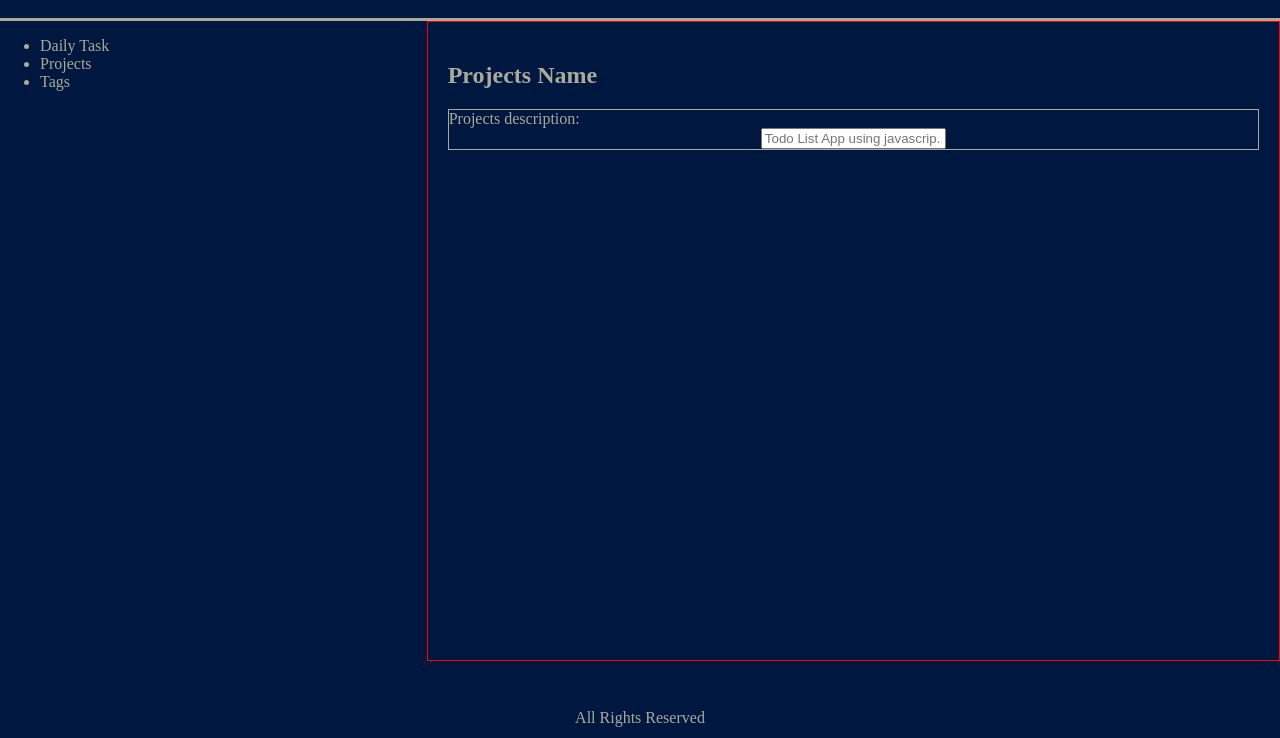
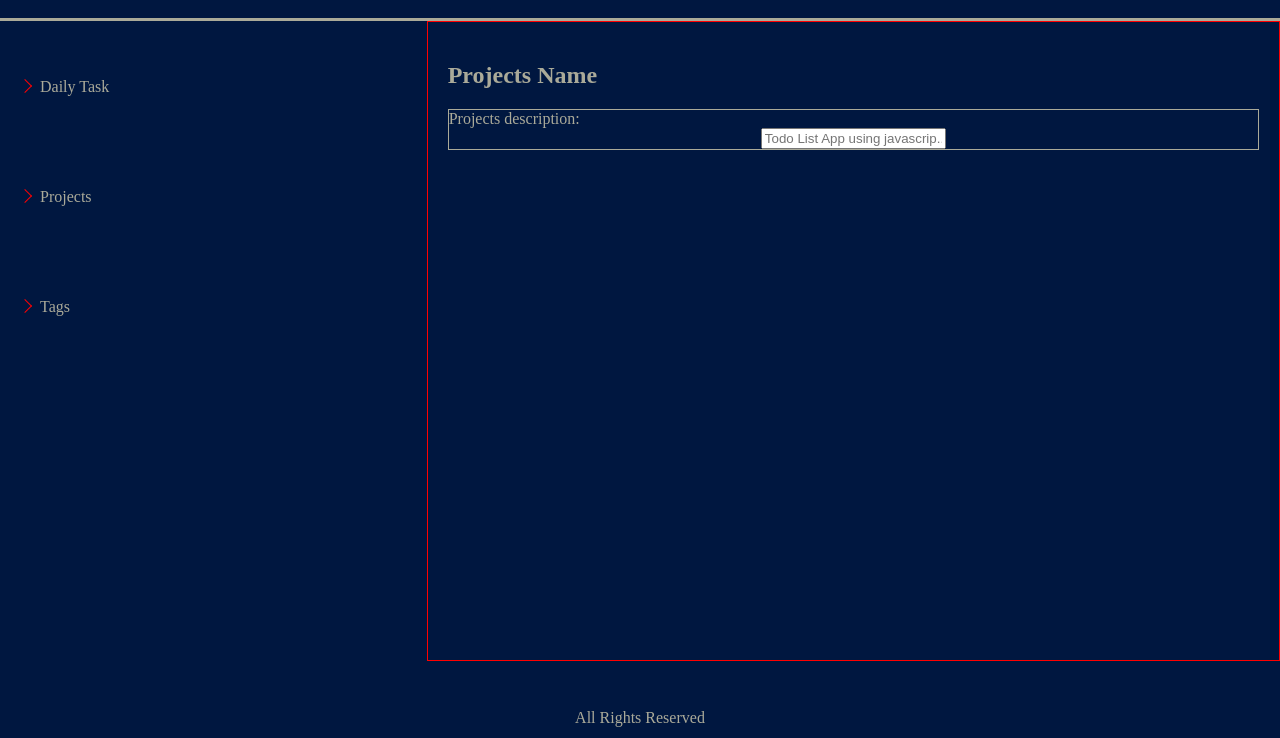
Before and after one commit to HereOnEdge/todo-list, a website built with webpack: page dist/index.html in a window 1280 px wide. Shown: the part 62-800 px from the top of the page. Built offline with nearby package versions, Linux system fonts and the light colour scheme.

Commit message:
make navbar items clickable and add basic modules for parts of application

```diff
--- /dev/null
+++ b/src/Project.js
@@ -0,0 +1,16 @@
+// create a default(factory function) for any project you want to add later
+export default function Project(name , description , dueDate, type){
+    let projectName = name
+    let projectDescription = description;
+    let projectDueDate = dueDate;
+    let projectType = type
+
+    return {projectName , projectDescription , projectDueDate , projectType}
+}
+// make a list to store each project in it
+export const projectArray = []
+const project1 = Project("todo-list", "make a web application for managing your todo's and projects",
+'',"Work");
+const project2 = Project("Advanced JavaScript", "Read all the Advanced topics in Odin Project",
+"1 month", "educate");
+projectArray.push(project1,project2);
--- a/src/index.js
+++ b/src/index.js
@@ -1 +1,3 @@
-import "./style.css"
+import "./style.css";
+import projectsDisplayer from "./user-Interface";
+import { navbarController } from "./user-Interface";
--- a/src/style.css
+++ b/src/style.css
@@ -27,6 +27,42 @@ main {
     align-items: flex-start;
     border: 1px solid #aaaa99;
 }
+ul {
+    display: flex;
+    flex-direction: column;
+    justify-content: space-around;
+    gap: 10px;
+    height: 50%;
+}
+li {
+    cursor: pointer;
+    list-style: none;
+}
+li:hover {
+    text-decoration: underline;
+    color: aqua;
+}
+li:active {
+    color: #aaaa99;
+}
+li::before {
+    content: "";
+    border-color: red;
+    border-width: 0 1px 1px 0;
+    border-style: solid;
+    rotate: -45deg;
+    margin-top: 3px;
+    aspect-ratio: 1/1;
+    width: 9px;
+    position: absolute;
+    left: 20px;
+    transition: 0.6s;
+}
+li.open::before {
+    rotate: 45deg;
+    border-color: aqua;
+}
+
 .input {
     width: 100%;
     display: flex;
--- /dev/null
+++ b/src/task.js
@@ -0,0 +1,3 @@
+function task(name){
+    this.name = name;
+}
--- /dev/null
+++ b/src/user-Interface.js
@@ -0,0 +1,25 @@
+import Project from "./Project.js";
+
+// display projects on main screen
+export default (function projectsDisplayer(){
+    let projects = document.querySelector("#projects");
+    console.log(projects)
+    let mainScreen = document.querySelector(".main-screen");
+    projects.addEventListener("click" , ()=> {
+        mainScreen.innerHTML = "";
+        console.log("clears main screen")
+        let title = document.createElement("h2");
+        title.textContent = "Projects";
+        mainScreen.appendChild(title);
+    })
+})()
+
+// display collapsing window for each navbar item
+export let navbarController = (() => {
+    let navigators = document.querySelectorAll(".nav");
+    for(let nav of navigators){
+        nav.addEventListener("click" , () => {
+            nav.classList.toggle("open")
+        })
+    }
+})()
```
Also changed, not shown: dist/index.html.
